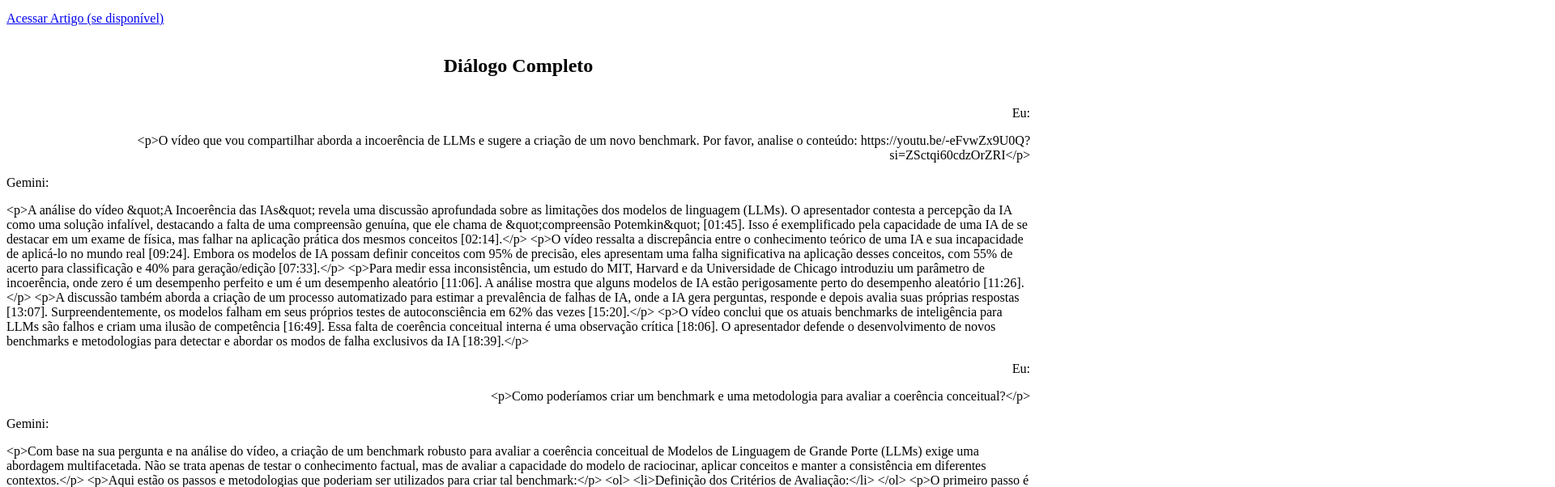
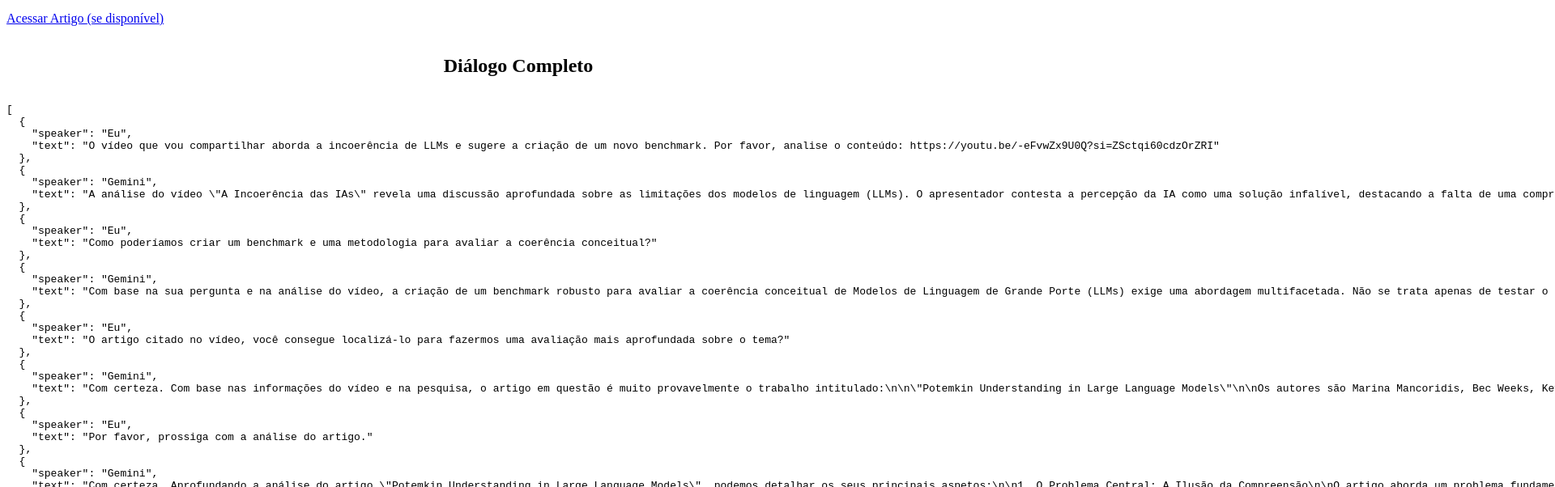
Before and after one commit to neaigd/potemkim, a React (Vite) app in the folder frontend/: page / in a window 1280 px wide. Shown: the part 414-1016 px from the top of the page at 81% size, 1920 px wide, since content can reach past the window. Built offline with nearby package versions, Linux system fonts and the light colour scheme.

Commit message:
fix(App): revert to JSON display for chatTurns for further debugging

```diff
--- a/frontend/src/App.jsx
+++ b/frontend/src/App.jsx
@@ -100,9 +100,7 @@ function App() {
       <h2 className="text-4xl font-bold text-gray-800 mb-8">Diálogo Completo</h2>
 
       <div className="w-full max-w-3xl">
-        {chatTurns.map((turn, index) => (
-          <DialogueTurn key={index} turn={{...turn, text: md.render(turn.text)}} />
-        ))}
+        <pre>{JSON.stringify(chatTurns, null, 2)}</pre>
       </div>
     </div>
   );
```
